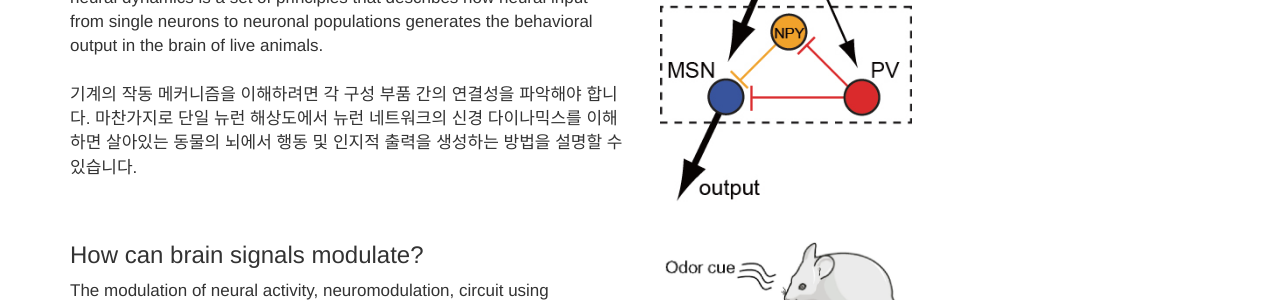
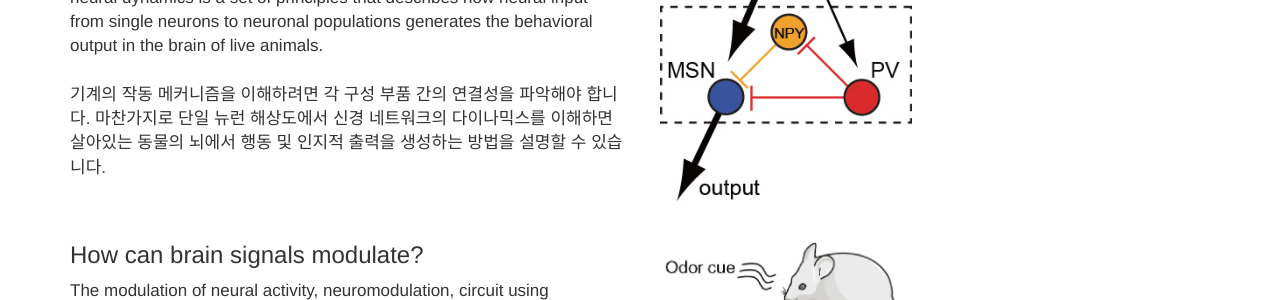
Before and after one commit to kleelab/kleelab.github.io, a Jekyll site: the page built from projects.html, in a window 1280 px wide. Shown: the part 510-810 px from the top of the page. Built offline with Jekyll 4.4.1, drawn with Linux system fonts in a browser that asks for light colours; nearby versions of some CDN libraries; a style sheet for code colours, icons or effects is not loaded.

Commit message:
Update projects.html

```diff
--- a/projects.html
+++ b/projects.html
@@ -13,7 +13,7 @@ layout: page
         <h3 class="heading">How does the brain work?</h3>
         <div class="content"> In order to understand the operating mechanism of a machine, we have to figure out the connectivity between each component part. Likewise, neural dynamics is a set of principles that describes how neural input from single neurons to neuronal populations generates the behavioral output in the brain of live animals. </div>
         <br>
-        <div class="content"> 기계의 작동 메커니즘을 이해하려면 각 구성 부품 간의 연결성을 파악해야 합니다. 마찬가지로 단일 뉴런 해상도에서 뉴런 네트워크의 신경 다이나믹스를 이해하면 살아있는 동물의 뇌에서 행동 및 인지적 출력을 생성하는 방법을 설명할 수 있습니다. </div>
+        <div class="content"> 기계의 작동 메커니즘을 이해하려면 각 구성 부품 간의 연결성을 파악해야 합니다. 마찬가지로 단일 뉴런 해상도에서 신경 네트워크의 다이나믹스를 이해하면 살아있는 동물의 뇌에서 행동 및 인지적 출력을 생성하는 방법을 설명할 수 있습니다. </div>
     </div>
     <div class="image col-md-4 col-sm-6 col-xs-12">
         <img class="img-responsive" alt="Project 1 illustration" src="../images/research1.jpg"/ Align="right">
```
